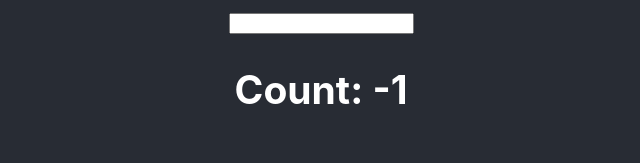
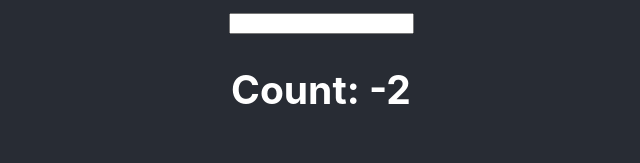
Before and after one commit to LNSol/React-basic, a React (Create React App) app: page / in a window 1280 px wide. Shown: the part 476-639 px from the top of the page, without its empty margins (319-959 px from the left). Built offline with nearby package versions, Linux system fonts and the light colour scheme.

Commit message:
use StrictMode

```diff
--- a/src/index.jsx
+++ b/src/index.jsx
@@ -7,11 +7,11 @@ import { CountProvider } from './hooks/counter-context';
 
 const root = ReactDOM.createRoot(document.getElementById('root'));
 root.render(
-  // <React.StrictMode>
-  <CountProvider>
-    <App />
-  </CountProvider>
-  // </React.StrictMode>
+  <React.StrictMode>
+    <CountProvider>
+      <App />
+    </CountProvider>
+  </React.StrictMode>
 );
 
 // If you want to start measuring performance in your app, pass a function
```
